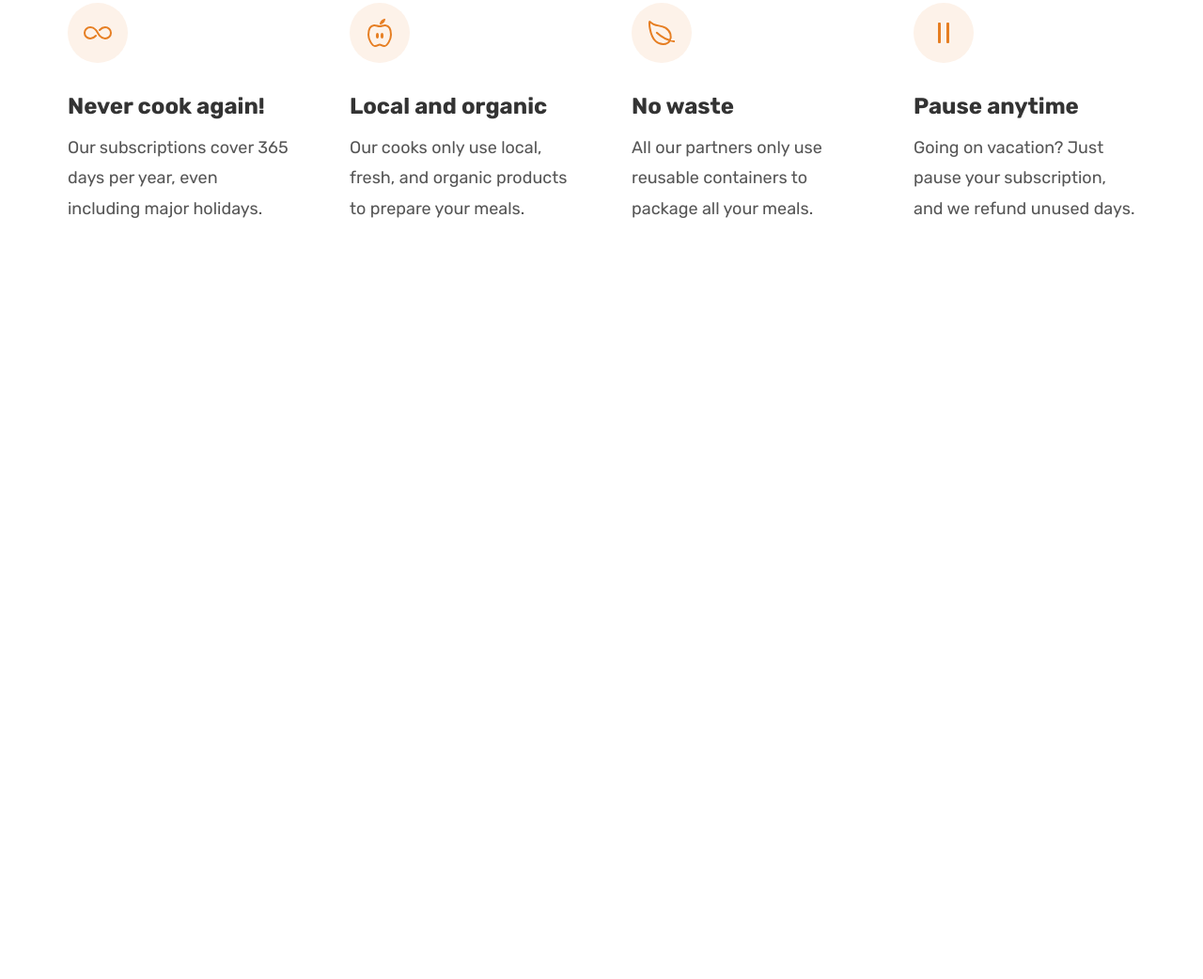
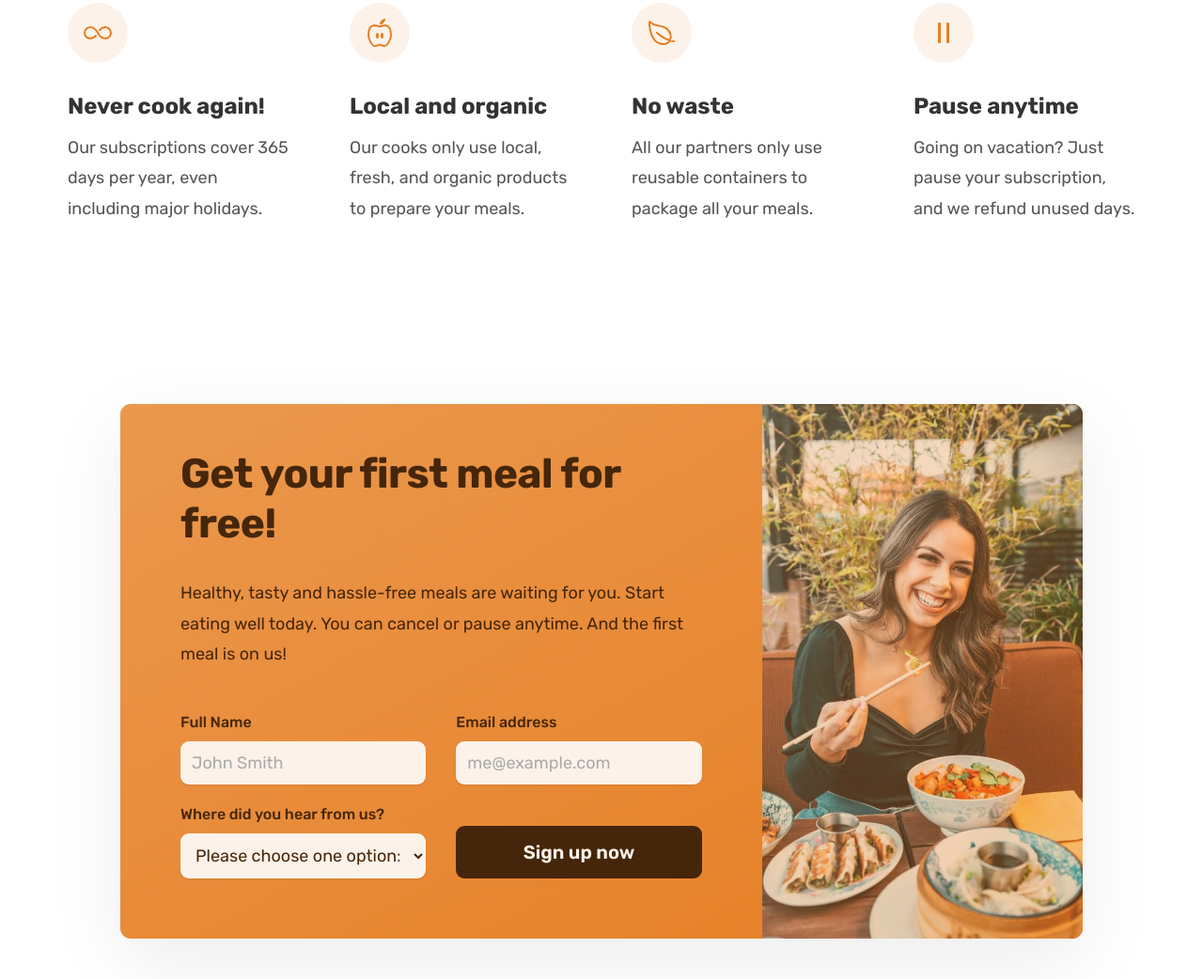
Before and after one commit to abozaid01/Omnifood, a plain HTML site: page index.html in a window 1280 px wide. Shown: the part 5442-6484 px from the top of the page at 94% size. Before the commit the page ends 5776 px from the top, so only its background shows below. Drawn offline with nearby package versions, Linux system fonts and the light colour scheme.

Commit message:
add call to action section

```diff
--- a/css/general.css
+++ b/css/general.css
@@ -128,6 +128,26 @@ body {
     border-bottom: 1px solid transparent;
 }
 
+.btn-form {
+    background-color: #45260a;
+    color: #fdf2e9;
+    align-self: end;
+    padding: 1.2rem;
+}
+
+.btn-form:hover {
+    background-color: #fff;
+    color: #555;
+}
+
+*:focus {
+    outline: none;
+    /* outline: 4px dashed #e67e22;
+    outline-offset: 8px; */
+    box-shadow: 0 0 0 0.8rem rgba(230, 125, 34, 0.5);
+}
+
+.btn,
 .btn:link,
 .btn:visited {
     display: inline-block;
@@ -137,6 +157,11 @@ body {
     padding: 1.6rem 3.2rem;
     border-radius: 9px;
     transition: all 0.3s;
+
+    /* only for .btn */
+    border: none;
+    cursor: pointer;
+    font-family: inherit;
 }
 
 .btn-CTA:link,
--- a/css/style.css
+++ b/css/style.css
@@ -460,3 +460,80 @@
     font-size: 1.8rem;
     line-height: 1.8;
 }
+/*******************************/
+/* Features Section */
+/*******************************/
+.section-CTA {
+    padding: 9.6rem;
+}
+
+.CTA {
+    display: grid;
+    grid-template-columns: 2fr 1fr;
+    background-image: linear-gradient(to bottom right, #eb984e, #e67e22);
+    box-shadow: 0 2.4rem 8.4rem rgba(0, 0, 0, 0.075);
+    border-radius: 11px;
+    overflow: hidden;
+}
+
+.CTA-text-box {
+    color: #45260a;
+    padding: 4.8rem 6.4rem 6.4rem 6.4rem;
+}
+
+.CTA .heading-secondary {
+    color: inherit;
+    margin-bottom: 3.2rem;
+}
+
+.CTA-text {
+    font-size: 1.8rem;
+    line-height: 1.8;
+    margin-bottom: 4.8rem;
+}
+
+.CTA-form {
+    display: grid;
+    grid-template-columns: 1fr 1fr;
+    column-gap: 3.2rem;
+    row-gap: 2.4rem;
+}
+
+.CTA-form label {
+    display: block;
+    font-size: 1.6rem;
+    font-weight: 500;
+    margin-bottom: 1.2rem;
+}
+
+.CTA-form input,
+.CTA-form select {
+    width: 100%;
+    padding: 1.2rem;
+    font-size: 1.8rem;
+    font-family: inherit;
+    color: inherit;
+    border: none;
+    background-color: #fdf2e9;
+    border-radius: 9px;
+    box-shadow: 0 1px 2px rgba(0, 0, 0, 0.1);
+}
+
+.CTA-form input::placeholder {
+    color: #aaa;
+}
+
+.CTA-img-box {
+    background-image: linear-gradient(
+            to bottom right,
+            rgba(235, 151, 78, 0.35),
+            rgba(230, 125, 34, 0.35)
+        ),
+        url("../img/eating.jpg");
+    background-size: cover;
+    background-position: center;
+}
+
+.CTA *:focus {
+    box-shadow: 0 0 0 0.8rem rgba(253, 242, 233, 0.5);
+}
--- a/index.html
+++ b/index.html
@@ -682,6 +682,72 @@
                     </div>
                 </div>
             </section>
+
+            <!-- ==================== -->
+            <!--  Call To Action -->
+            <!-- ==================== -->
+            <section class="section-CTA">
+                <div class="container">
+                    <div class="CTA">
+                        <div class="CTA-text-box">
+                            <h2 class="heading-secondary">
+                                Get your first meal for free!
+                            </h2>
+                            <p class="CTA-text">
+                                Healthy, tasty and hassle-free meals are waiting
+                                for you. Start eating well today. You can cancel
+                                or pause anytime. And the first meal is on us!
+                            </p>
+
+                            <!-- form -->
+                            <form action="#" class="CTA-form">
+                                <div>
+                                    <label for="full-name">Full Name</label>
+                                    <input
+                                        type="text"
+                                        id="full-name"
+                                        placeholder="John Smith"
+                                        required
+                                    />
+                                </div>
+                                <div>
+                                    <label for="email">Email address</label>
+                                    <input
+                                        type="email"
+                                        id="email"
+                                        placeholder="me@example.com"
+                                        required
+                                    />
+                                </div>
+                                <div>
+                                    <label for="select-where"
+                                        >Where did you hear from us?</label
+                                    >
+                                    <select id="select-where" required>
+                                        <option value="">
+                                            Please choose one option:
+                                        </option>
+                                        <option value="friends">
+                                            Friends and family
+                                        </option>
+                                        <option value="podcast">Podcast</option>
+                                        <option value="ad">Facebook ad</option>
+                                        <option value="others">Others</option>
+                                    </select>
+                                </div>
+                                <button class="btn btn-form">
+                                    Sign up now
+                                </button>
+                            </form>
+                        </div>
+                        <div
+                            class="CTA-img-box"
+                            role="img"
+                            aria-label="Woman enjoying food"
+                        ></div>
+                    </div>
+                </div>
+            </section>
         </main>
 
         <script
```
